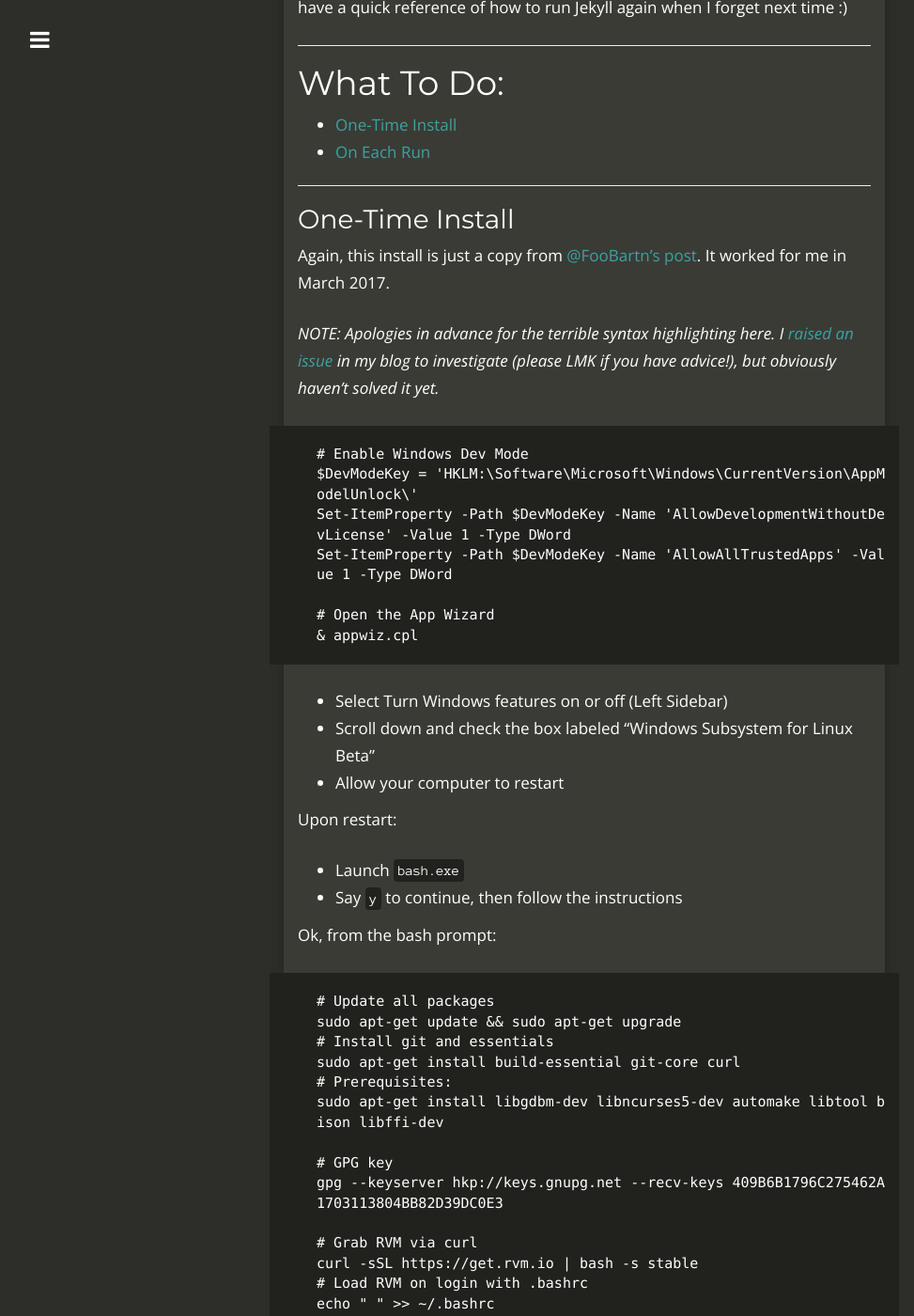
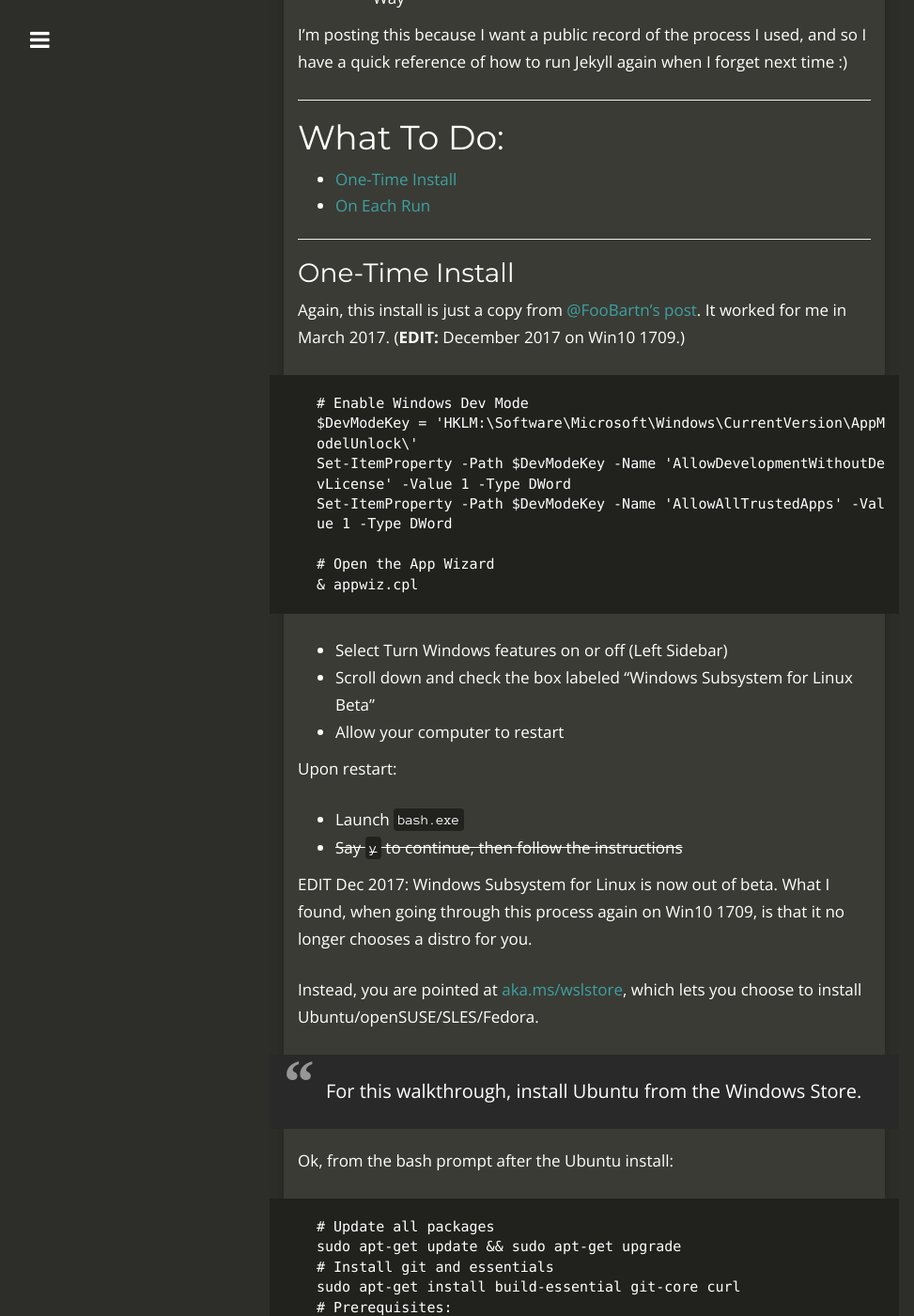
Before and after one commit to brianbunke/brianbunke.github.io, a Jekyll site: the page built from _posts/2017-05-24-jekyll-win10.md, in a window 1280 px wide and 1400 px high, scrolled down 863 px. Shown: the whole window at 94% size, without its empty margins (18-991 px from the left). Built offline with Jekyll 4.4.1, drawn with Linux system fonts in a browser that asks for light colours; nearby versions of some CDN libraries; some of the changed text lies outside the part shown.

Commit message:
Update Jekyll on Win10 post

````diff
--- a/_posts/2017-05-24-jekyll-win10.md
+++ b/_posts/2017-05-24-jekyll-win10.md
@@ -20,11 +20,12 @@
 
 Back in the dark ages--so, like, _three months ago_--I used to commit and push every single tweak to see how Jekyll/GHP/my theme behaved. You can look through this blog's commit history for multiple fun sessions of 5-6 straight commits trying to wrestle with CSS.
 
-That process is lame, so you have two options, AFAIK:
+That process is lame, so you have ~~two options~~ only one option:
 
-- Follow the official [Jekyll on Windows walkthrough]
 - Be like me, and follow [@FooBartn]'s ["Install Jekyll on Win10 (The Awesome Way)"]
   - Jekyll on Ruby on Bash on Ubuntu on Windows
+- Follow the official [Jekyll on Windows walkthrough]
+  - Update Dec 2017: Which now recommends doing it The Awesome Way™
 
 I'm posting this because I want a public record of the process I used, and so I have a quick reference of how to run Jekyll again when I forget next time :)
 
@@ -40,9 +41,7 @@
 
 ### One-Time Install
 
-Again, this install is just a copy from [@FooBartn's post]. It worked for me in March 2017.
-
-_NOTE: Apologies in advance for the terrible syntax highlighting here. I [raised an issue] in my blog to investigate (please LMK if you have advice!), but obviously haven't solved it yet._
+Again, this install is just a copy from [@FooBartn's post]. It worked for me in March 2017. (**EDIT:** December 2017 on Win10 1709.)
 
 ```posh
 # Enable Windows Dev Mode
@@ -60,9 +59,15 @@
 Upon restart:
 
 - Launch `bash.exe`
-- Say `y` to continue, then follow the instructions
+- ~~Say `y` to continue, then follow the instructions~~
 
-Ok, from the bash prompt:
+EDIT Dec 2017: Windows Subsystem for Linux is now out of beta. What I found, when going through this process again on Win10 1709, is that it no longer chooses a distro for you.
+
+Instead, you are pointed at [aka.ms/wslstore], which lets you choose to install Ubuntu/openSUSE/SLES/Fedora.
+
+> For this walkthrough, install Ubuntu from the Windows Store.
+
+Ok, from the bash prompt after the Ubuntu install:
 
 ```bash
 # Update all packages
@@ -138,4 +143,6 @@
 [@FooBartn's post]: https://foobartn.github.io/2016/install-jekyll-on-windows-10-the-awesome-way/
 [raised an issue]: https://github.com/brianbunke/brianbunke.github.io/issues/1
 
+[aka.ms/wslstore]: http://aka.ms/wslstore
+
 [a bug]: https://github.com/Microsoft/BashOnWindows/issues/216
````
